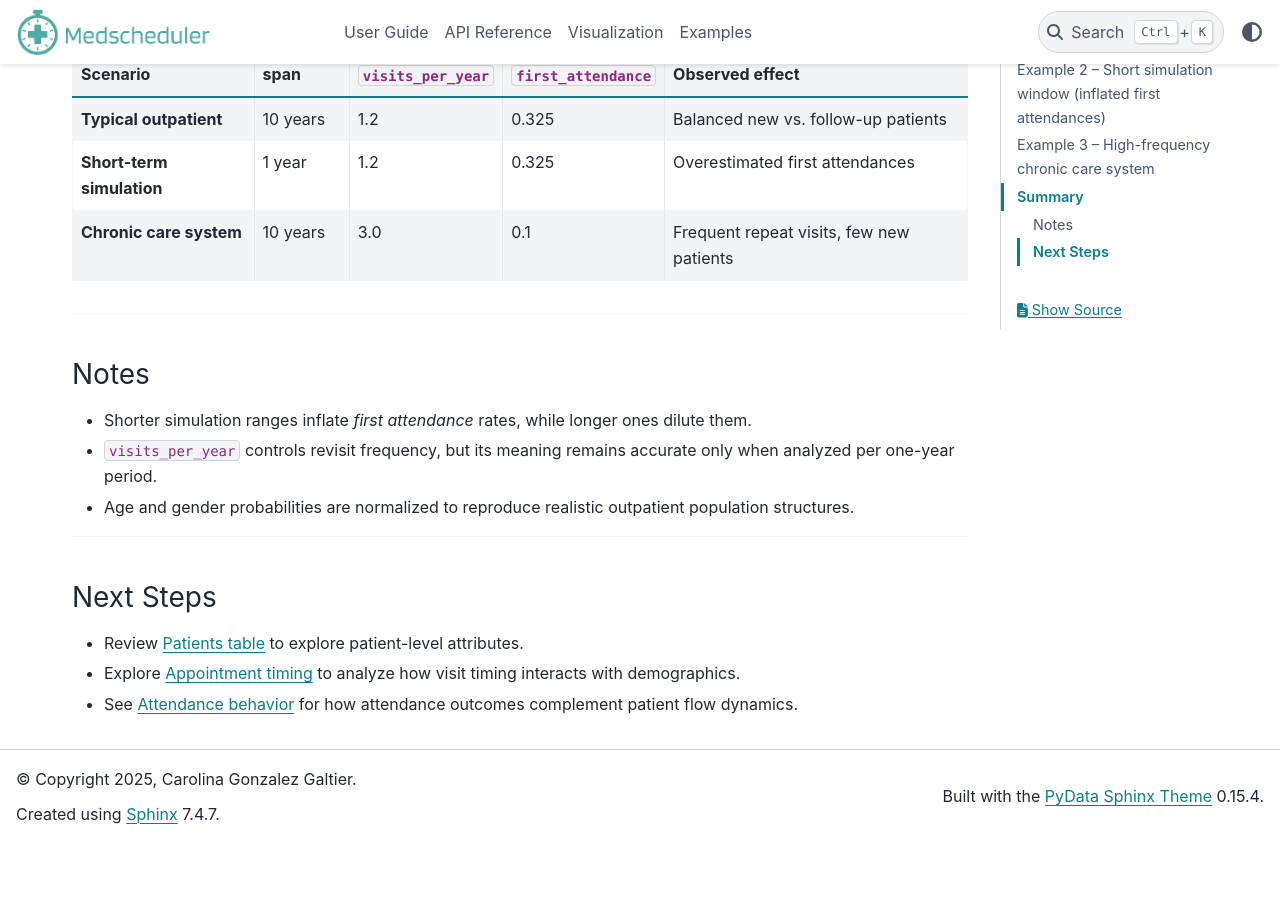
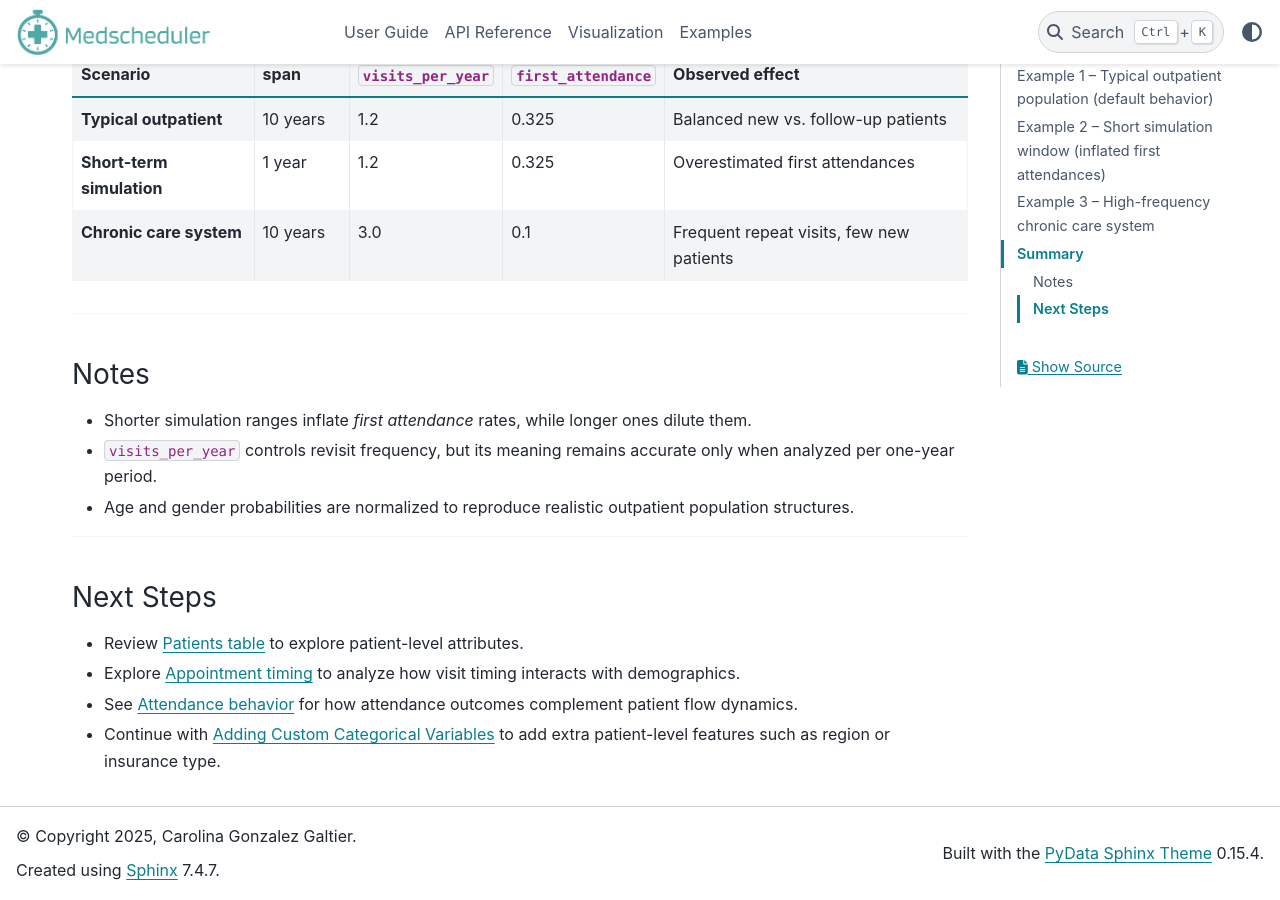
Before and after one commit to carogaltier/medscheduler, a Sphinx documentation site: the page built from docs/examples/patient_flow_demographics.md, in a window 1280 px wide and 900 px high, scrolled down 9491 px. Built offline with Sphinx 7.4.7 and the PyData theme 0.15.4, drawn with Linux system fonts in a browser that asks for light colours; before the commit the page ends 10334 px from its top, so only the background shows below that.

Commit message:
Update patient_flow_demographics.md

```diff
--- a/docs/examples/patient_flow_demographics.md
+++ b/docs/examples/patient_flow_demographics.md
@@ -148,3 +148,4 @@
 - Review {doc}`../api-reference/patients_table` to explore patient-level attributes.
 - Explore {doc}`../api-reference/appointment_timing` to analyze how visit timing interacts with demographics.
 - See {doc}`../api-reference/attendance_behavior` for how attendance outcomes complement patient flow dynamics.
+- Continue with {doc}`custom_columns_examples` to add extra patient-level features such as region or insurance type.
```
